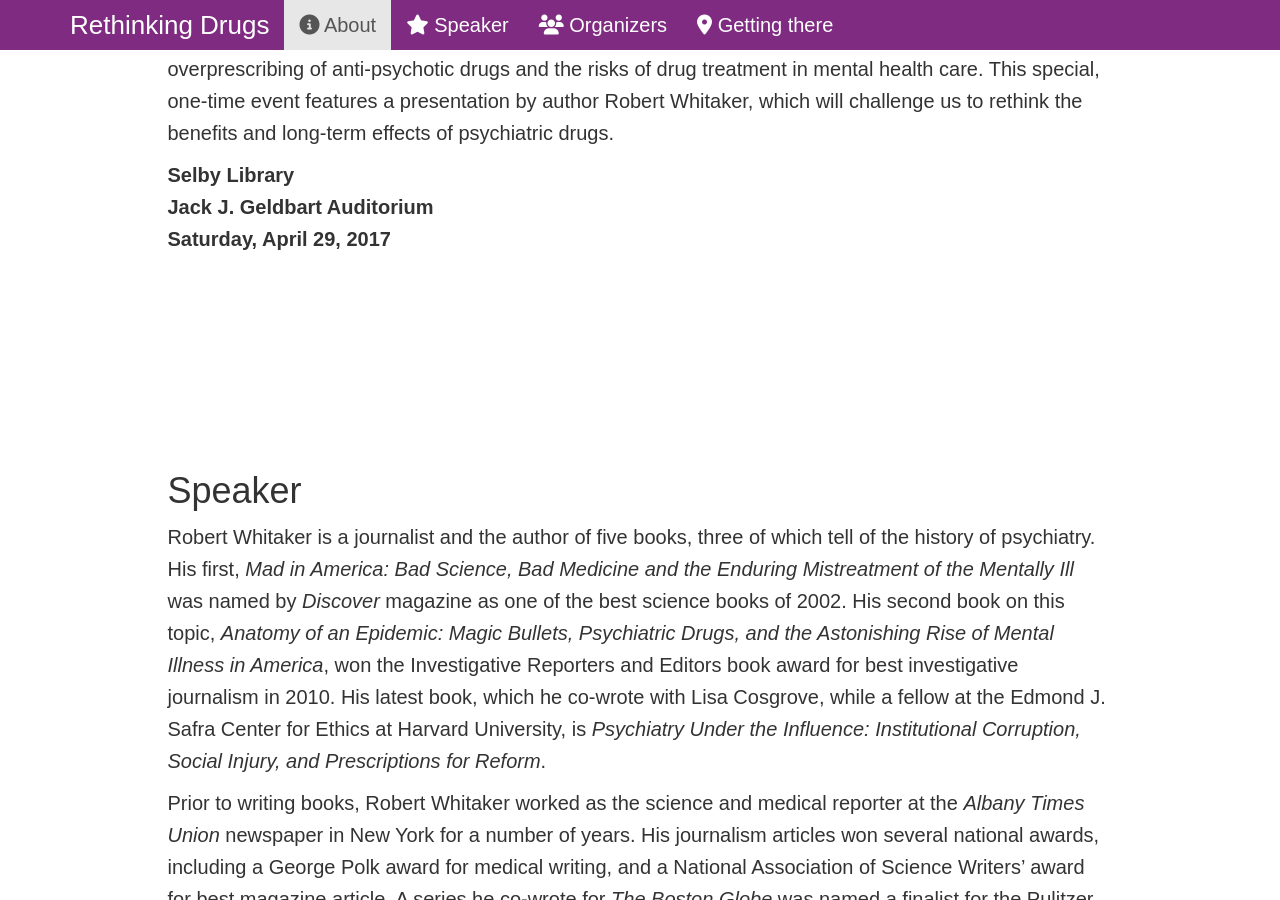
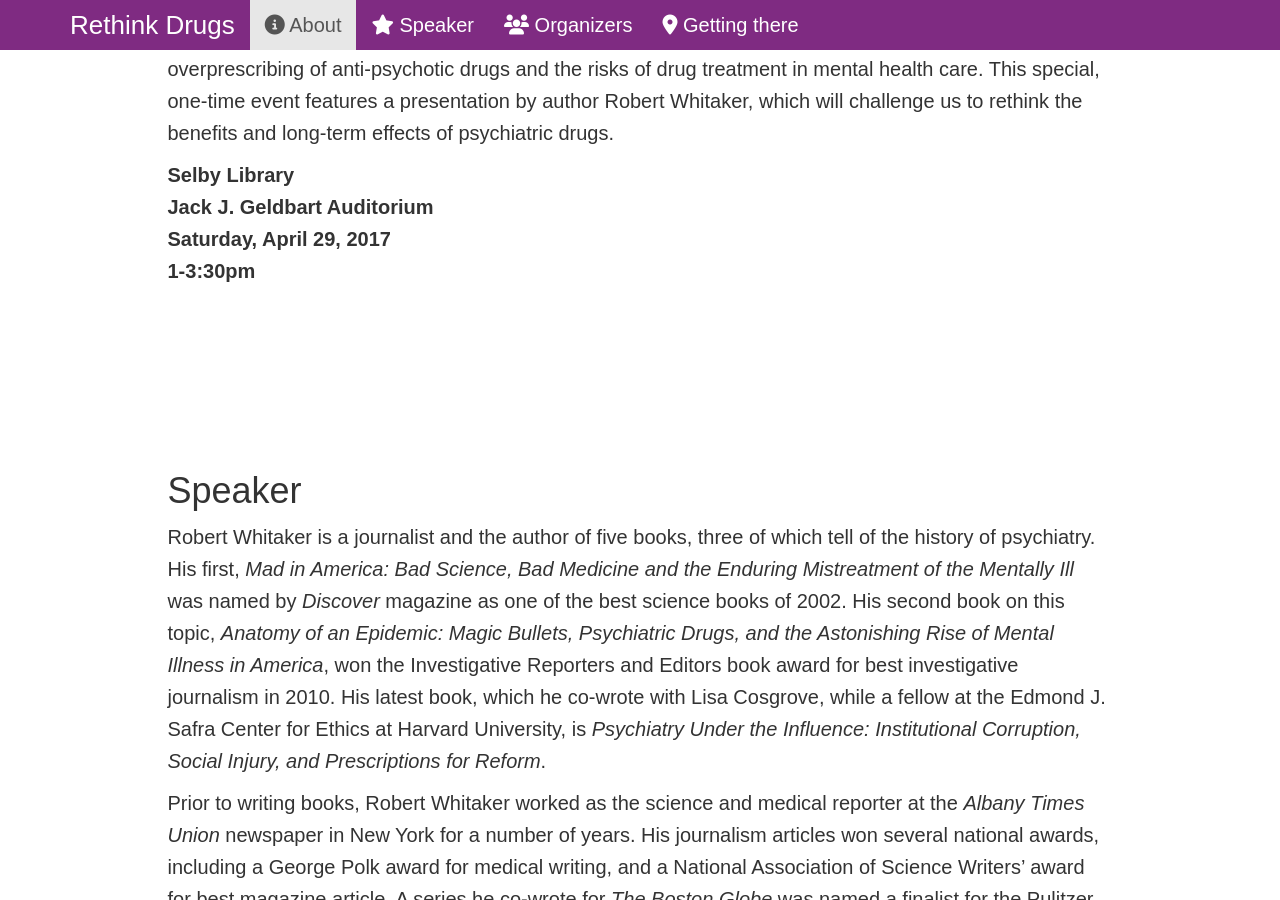
Before and after one commit to reginafcompton/careless-prescriptions, a Jekyll site: the page built from index.html, in a window 1280 px wide and 900 px high, scrolled down 1051 px. Built offline with Jekyll 4.4.1, drawn with Linux system fonts in a browser that asks for light colours; nearby versions of some CDN libraries; some web fonts are replaced; some of the changed text lies outside the part shown.

Commit message:
Change text

```diff
--- a/_layouts/default.html
+++ b/_layouts/default.html
@@ -5,7 +5,7 @@
   <meta charset='utf-8'>
   <meta http-equiv="X-UA-Compatible" content="IE=edge">
   <meta name="viewport" content="width=device-width, initial-scale=1">
-  <title>Rethinking Drugs</title>
+  <title>Rethink Drugs</title>
 
   <!-- CSS -->
   <link rel="stylesheet" type="text/css" href="css/bootstrap.min.css">
@@ -37,7 +37,7 @@
                     <span class="icon-bar"></span>
                     <span class="icon-bar"></span>
                 </button>
-                <a class="navbar-brand page-scroll" href="#page-top">Rethinking Drugs</a>
+                <a class="navbar-brand page-scroll" href="#page-top">Rethink Drugs</a>
             </div>
 
             <!-- Collect the nav links, forms, and other content for toggling -->
--- a/index.html
+++ b/index.html
@@ -28,7 +28,8 @@ layout: default
                 <p><strong>
                     Selby Library<br>
                     Jack J. Geldbart Auditorium<br>
-                    Saturday, April 29, 2017
+                    Saturday, April 29, 2017<br>
+                    1-3:30pm
                 </p></strong>
             </div>
         </div>
```
Also changed, not shown: other parts of index.html (+1 -1 lines).
